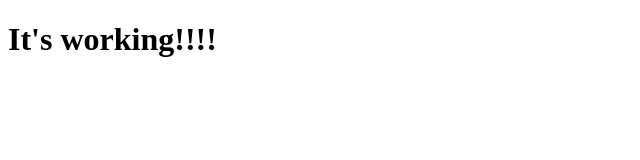
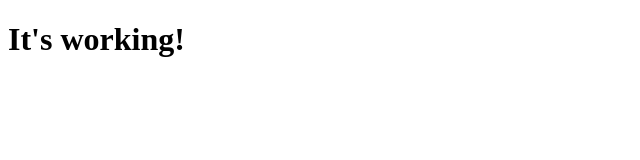
Before and after one commit to balazssagi/netlify-test, a website: page src/index.html in a window 1280 px wide. Shown: the full height of the page, 0-640 px from the left. Drawn offline with Linux system fonts and the light colour scheme.

Commit message:
change text again and again

```diff
--- a/src/index.html
+++ b/src/index.html
@@ -7,6 +7,6 @@
     <title>Netlify Test</title>
 </head>
 <body>
-    <h1>It's working!!!!</h1>
+    <h1>It's working!</h1>
 </body>
 </html>
```
